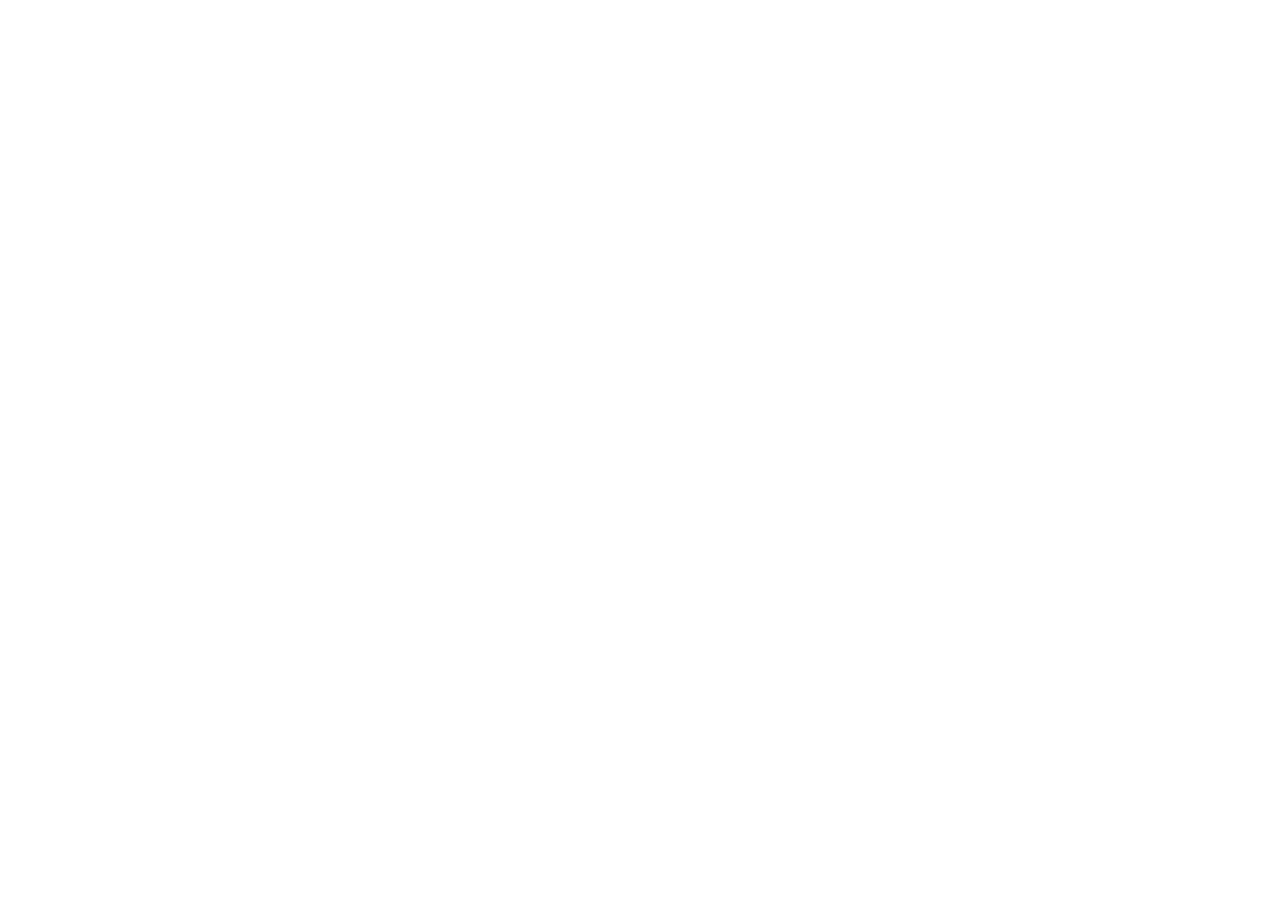
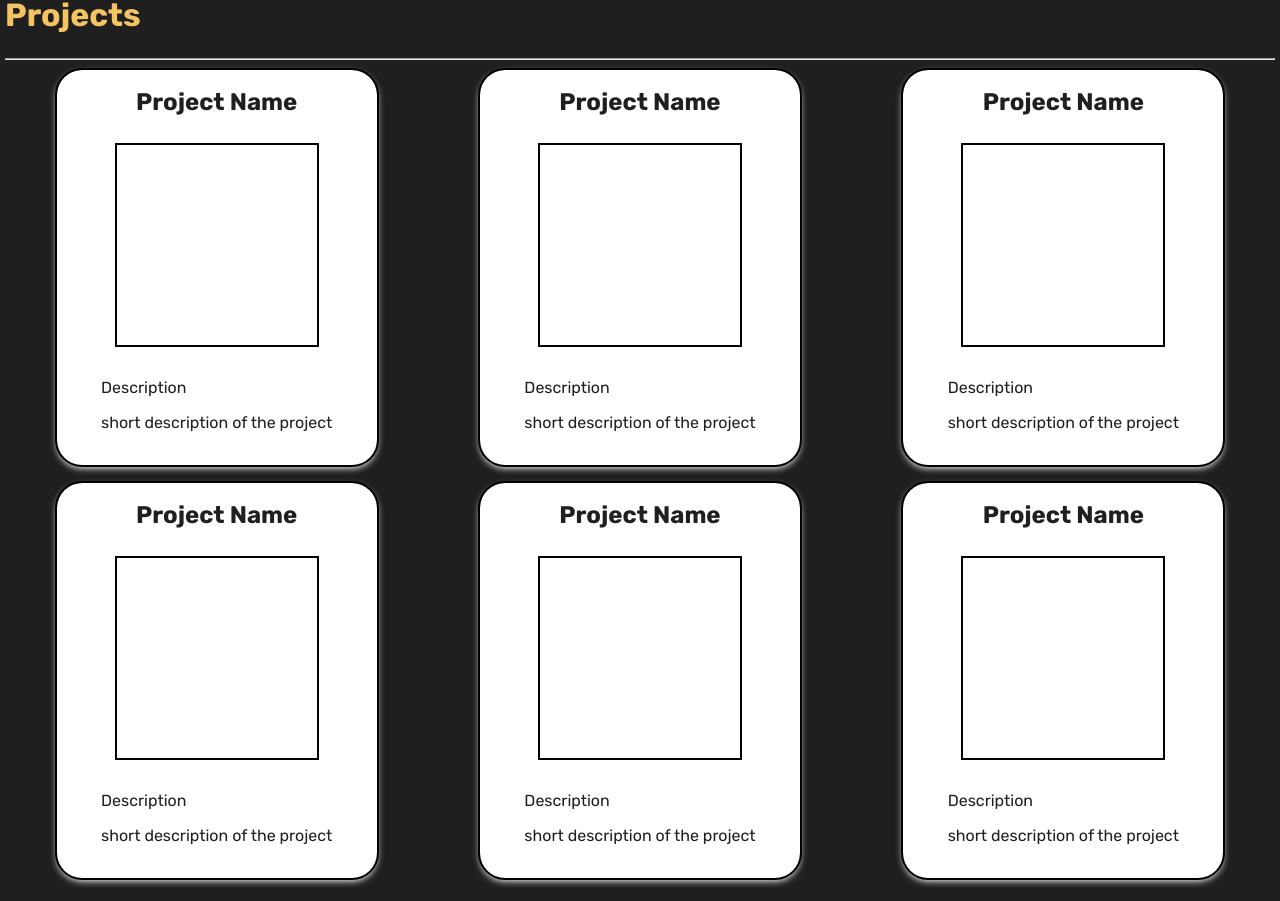
Before and after one commit to ParkAnthony13/tasks, a React (Create React App) app in the folder client/: page /project in a window 1280 px wide. Shown: the part 108-1009 px from the top of the page. Before the commit the page ends 800 px from the top, so only its background shows below. Built offline with nearby package versions, Linux system fonts and the light colour scheme.

Commit message:
Starting single ProjectPage

```diff
--- a/client/src/App.js
+++ b/client/src/App.js
@@ -16,7 +16,15 @@
 
   const [mobile,setMobile] = useState(false);
   const [mobileMenu,setMobileMenu] = useState(false);
+  const showButton = () => {
+    if (window.innerWidth <= 850) {
+        setMobile(true);
+    } else {
+        setMobile(false);
+    }
+  }
 
+  window.addEventListener('resize',showButton);
 
 
   return (
@@ -32,9 +40,11 @@
           mobile={mobile}
           setMobile={setMobile}
         />
-        <ProjectList path="/projects">
-          <SingleProject path="/projects/1"/>
-        </ProjectList>
+        <ProjectList path="/project"
+          mobile={mobile}
+          setMobile={setMobile}
+        />
+        <SingleProject path="/project/:id"/>
         <NavMobile path="/test" />
       </Router>
     </div>
--- a/client/src/components/LandingPage.jsx
+++ b/client/src/components/LandingPage.jsx
@@ -16,13 +16,13 @@
     }
 
     const showButton = () => {
-        if (window.innerWidth <= 900) {
+        if (window.innerWidth <= 1066) {
             setMobile(true);
         } else {
             setMobile(false);
         }
     }
-    window.addEventListener('resize',showButton);
+    // window.addEventListener('resize',showButton);
 
     return (
         <div className="container">
--- a/client/src/components/NavBar.jsx
+++ b/client/src/components/NavBar.jsx
@@ -27,7 +27,7 @@
         console.log(mobileMenu);
     }
 
-    window.addEventListener('resize',showButton);
+    // window.addEventListener('resize',showButton);
 
 
     return (
@@ -42,7 +42,7 @@
                 </div>
                 : <div className="navBarRight">
                     <Link to="/" className="navBarRightItems">Home</Link>
-                    <Link to="/projects" className="navBarRightItems">Projects</Link>
+                    <Link to="/project" className="navBarRightItems">Projects</Link>
                     <Link to="/contact" className="navBarRightItems">Contact</Link>
                 </div>
                 }
@@ -52,7 +52,7 @@
                     <p className="NavMobBtn">Home</p>
                 </Link>
                 <hr />
-                <Link to="/projects" onClick={mobileMenuLink} className="NavMobOuterBtn BtnLeftRight">
+                <Link to="/project" onClick={mobileMenuLink} className="NavMobOuterBtn BtnLeftRight">
                     <p className="NavMobBtn">Projects</p>
                 </Link>
                 <hr />
--- a/client/src/components/ProjectList.jsx
+++ b/client/src/components/ProjectList.jsx
@@ -7,8 +7,9 @@
 
 const ProjectList = props => {
 
-    const [mobile,setMobile] = useState(false);
-    const [mobileMenu,setMobileMenu] = useState(false);
+    const {mobile,setMobile} = props;
+    // const [mobile,setMobile] = useState(false);
+    // const [mobileMenu,setMobileMenu] = useState(false);
 
     const showButton = () => {
         if (window.innerWidth <= 850) {
@@ -18,12 +19,7 @@
         }
     }
 
-    const handleClick = e => {
-        setMobileMenu(!mobileMenu);
-        console.log(mobileMenu);
-    }
-
-    window.addEventListener('resize',showButton);
+    // window.addEventListener('resize',showButton);
 
 
     return (
@@ -31,7 +27,7 @@
             <h1>Projects</h1>
             <hr style={{margin:'10px 0px'}}></hr>
             <div className="ProjectList">
-                <Link to="/projects/1" className="ProjectCard">
+                <Link to="/project/1" className="ProjectCard">
                     <h2 className="PCardItem PCHead">Project Name</h2>
                     <div className="PCardItem PCImg"></div>
                     <div className="PCardItem">
@@ -40,7 +36,7 @@
                     </div>
                 </Link>
 
-                <Link to="/projects/2" className="ProjectCard">
+                <Link to="/project/2" className="ProjectCard">
                     <h2 className="PCardItem PCHead">Project Name</h2>
                     <div className="PCardItem PCImg"></div>
                     <div className="PCardItem">
@@ -49,7 +45,7 @@
                     </div>
                 </Link>
 
-                <Link to="/projects/3" className="ProjectCard">
+                <Link to="/project/3" className="ProjectCard">
                     <h2 className="PCardItem PCHead">Project Name</h2>
                     <div className="PCardItem PCImg"></div>
                     <div className="PCardItem">
@@ -58,7 +54,7 @@
                     </div>
                 </Link>
 
-                <Link to="/projects/4" className="ProjectCard">
+                <Link to="/project/4" className="ProjectCard">
                     <h2 className="PCardItem PCHead">Project Name</h2>
                     <div className="PCardItem PCImg"></div>
                     <div className="PCardItem">
@@ -67,7 +63,7 @@
                     </div>
                 </Link>
 
-                <Link to="/projects/5" className="ProjectCard">
+                <Link to="/project/5" className="ProjectCard">
                     <h2 className="PCardItem PCHead">Project Name</h2>
                     <div className="PCardItem PCImg"></div>
                     <div className="PCardItem">
@@ -76,7 +72,7 @@
                     </div>
                 </Link>
 
-                <Link to="/projects/6" className="ProjectCard">
+                <Link to="/project/6" className="ProjectCard">
                     <h2 className="PCardItem PCHead">Project Name</h2>
                     <div className="PCardItem PCImg"></div>
                     <div className="PCardItem">
```
